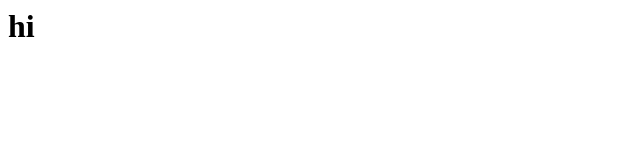
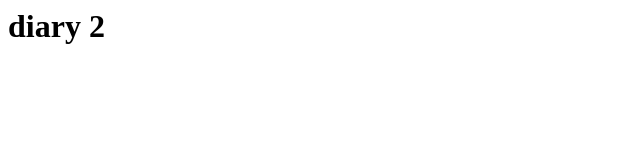
Before and after one commit to DimaPdemler/CAT3_ClimateChangeDiary2, a plain HTML site: page index.html in a window 1280 px wide. Shown: the whole page, without its empty margins (0-640 px from the left). Drawn offline with Linux system fonts and the light colour scheme.

Commit message:
Update index.html

```diff
--- a/index.html
+++ b/index.html
@@ -1 +1 @@
-<h1> hi </h1>
+<h1> diary 2 </h1>
```
